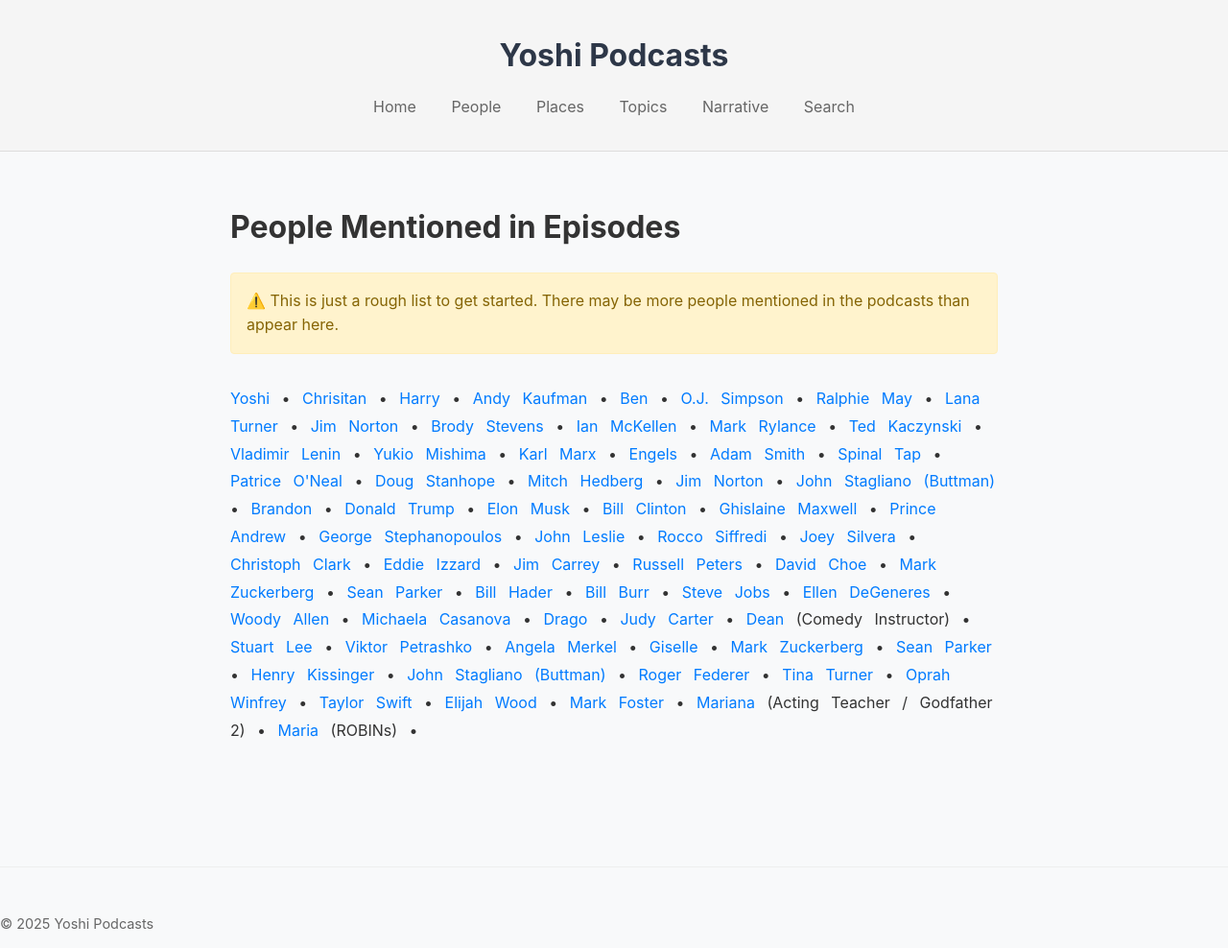
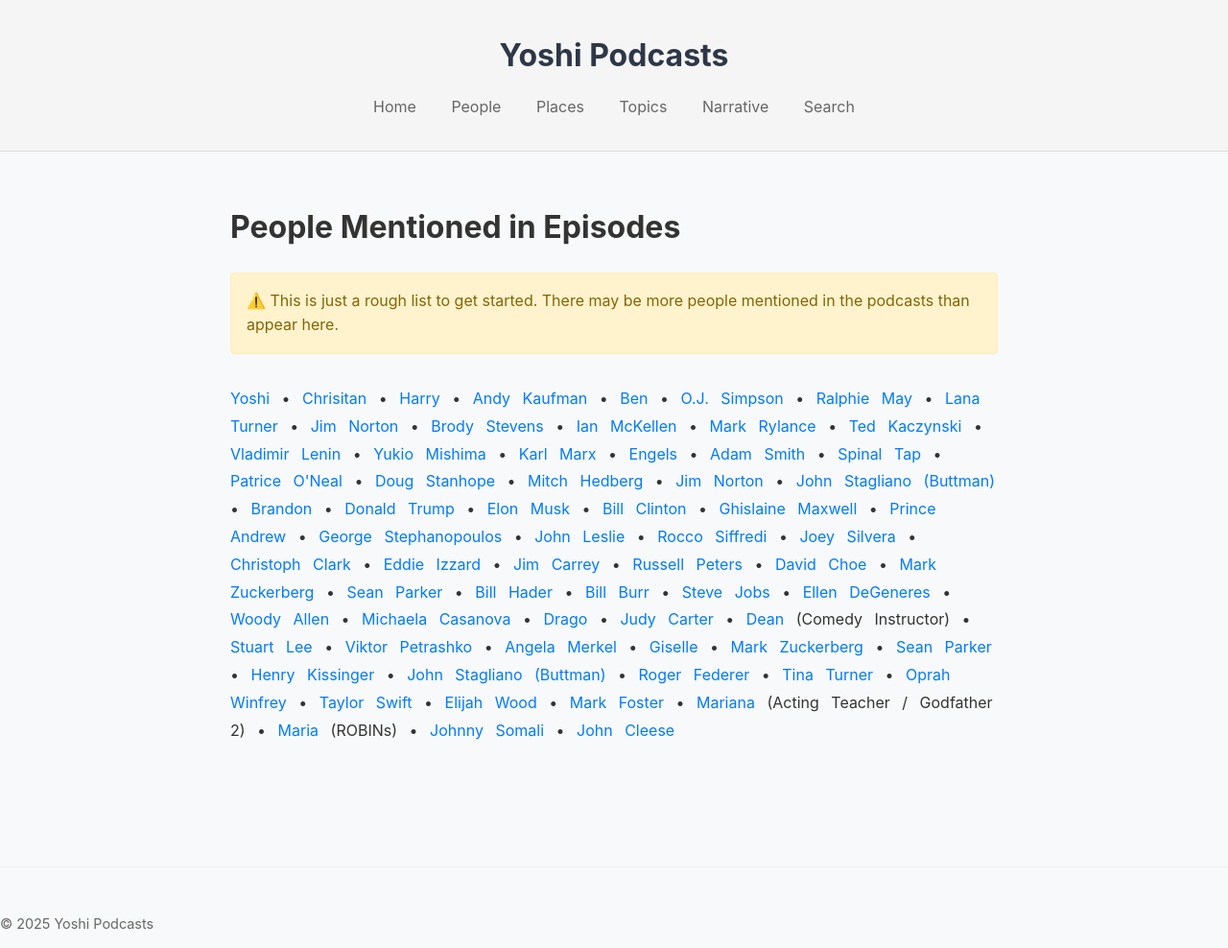
Before and after one commit to harryf/yoshi-podcasts, a Jekyll site: the page built from people.html, in a window 1280 px wide. Shown: the whole page at 96% size. Built offline with Jekyll 4.4.1, drawn with Linux system fonts in a browser that asks for light colours; comment, search, counter and statistics services are not loaded.

Commit message:
More tuning

```diff
--- a/people.html
+++ b/people.html
@@ -76,6 +76,8 @@ title: People Mentioned
 <a href="{{ site.baseurl }}/search?q=Mark%20Foster">Mark Foster</a> •
 <a href="{{ site.baseurl }}/search?q=Mariana">Mariana</a> (Acting Teacher / Godfather 2) •
 <a href="{{ site.baseurl }}/search?q=Mariana">Maria</a> (ROBINs) •
+<a href="{{ site.baseurl }}/search?q=Johnny%20Somali">Johnny Somali</a> •
+<a href="{{ site.baseurl }}/search?q=John%20Cleese">John Cleese</a>
 
 
 </div>
```
